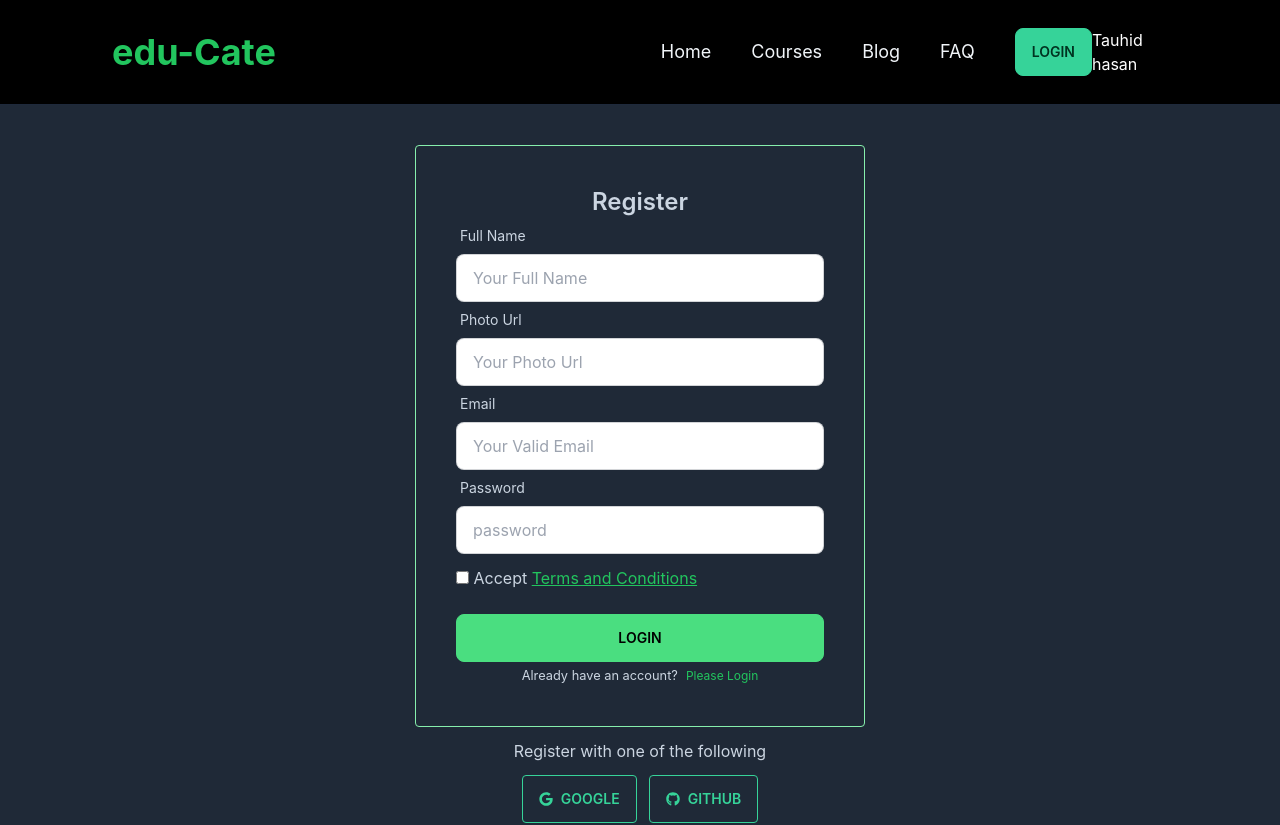
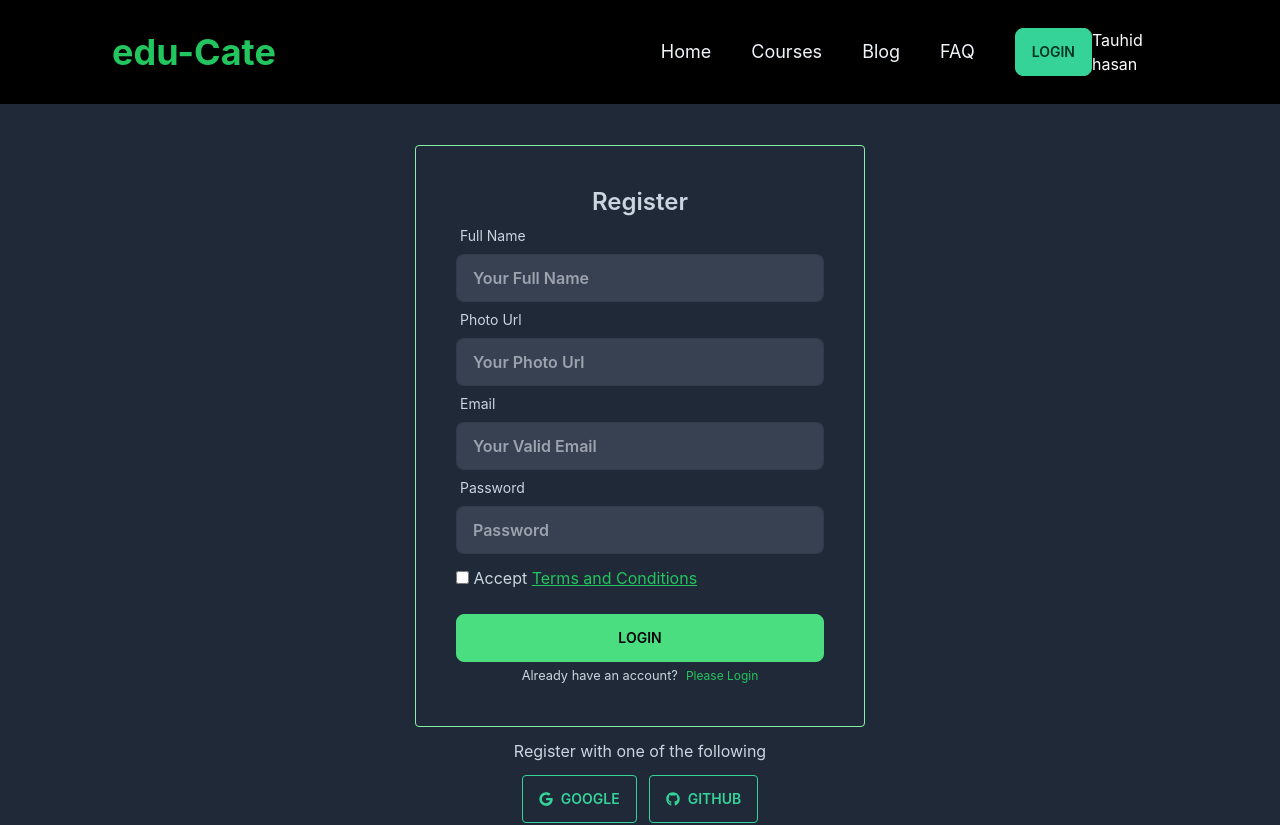
Before and after one commit to tauhid-hasan-dev/edu-cate-ed-tech-client, a React (Create React App) app: page /register in a window 1280 px wide. Shown: the top 825 px of the page. Built offline with nearby package versions, Linux system fonts and the light colour scheme.

Commit message:
getting user details to create user

```diff
--- a/src/components/Login/Register/Register.js
+++ b/src/components/Login/Register/Register.js
@@ -1,35 +1,51 @@
-import React from 'react';
+import React, { useContext } from 'react';
 import { FaGithub, FaGoogle } from 'react-icons/fa';
 import { Link } from 'react-router-dom';
+import { AuthContext } from '../../../contexts/AuthProvider';
+
 
 const Register = () => {
+
+    const { createUser } = useContext(AuthContext);
+    console.log(createUser);
+
+    const handleSignUp = (event) => {
+        event.preventDefault();
+        const form = event.target;
+        const name = form.name.value;
+        const email = form.email.value;
+        const photoURL = form.photourl.value;
+        const password = form.password.value;
+        console.log(name, email, photoURL, password);
+    }
+
     return (
         <div className='px-5 lg:px-20  py-10  flex flex-col items-center text-slate-300 bg-gray-800'>
-            <form className="p-7 lg:p-10  border rounded border-green-300 w-[350px]   lg:w-[450px] " >
+            <form onSubmit={handleSignUp} className="p-7 lg:p-10  border rounded border-green-300 w-[350px]   lg:w-[450px] " >
                 <p className='text-center text-2xl  font-semibold'>Register</p>
                 <div className="form-control">
                     <label className="label">
                         <span className="label-text text-slate-300">Full Name</span>
                     </label>
-                    <input type="text" name='name' placeholder="Your Full Name" className="input input-bordered " required />
+                    <input type="text" name='name' placeholder="Your Full Name" className="input input-bordered text-green-400 font-semibold bg-gray-700" required />
                 </div>
                 <div className="form-control">
                     <label className="label">
                         <span className="label-text text-slate-300">Photo Url</span>
                     </label>
-                    <input type="text" name='photourl' placeholder="Your Photo Url" className="input input-bordered " required />
+                    <input type="text" name='photourl' placeholder="Your Photo Url" className="input input-bordered text-green-400 font-semibold bg-gray-700" required />
                 </div>
                 <div className="form-control">
                     <label className="label">
                         <span className="label-text text-slate-300">Email</span>
                     </label>
-                    <input type="email" name='email' placeholder="Your Valid Email" className="input input-bordered " required />
+                    <input type="email" name='email' placeholder="Your Valid Email" className="input input-bordered text-green-400 font-semibold bg-gray-700" required />
                 </div>
                 <div className="form-control">
                     <label className="label">
                         <span className="label-text text-slate-300">Password</span>
                     </label>
-                    <input type="password" name='password' placeholder="password" className="input input-bordered" required />
+                    <input type="password" name='password' placeholder="Password" className="input input-bordered text-green-400 font-semibold bg-gray-700" required />
 
                 </div>
                 <div className='text-red-600 bg-red-100 mb-3 mt-2 '>
@@ -42,7 +58,7 @@ const Register = () => {
                     </>}</label>
                 </div>
                 <div className="form-control mt-6">
-                    <button className="btn  text-black border-btn-color hover:bg-green-500 hover:border-green-500 bg-green-400 border-green-400">Login</button>
+                    <button type='submit' className="btn  text-black border-btn-color hover:bg-green-500 hover:border-green-500 bg-green-400 border-green-400">Login</button>
                 </div>
                 <div className="text-center">
                     <small className="mr-2">Already have an account?</small>
--- a/src/contexts/AuthProvider.js
+++ b/src/contexts/AuthProvider.js
@@ -1,11 +1,20 @@
 import React, { createContext } from 'react';
+import { createUserWithEmailAndPassword, getAuth } from "firebase/auth";
+import app from '../firebase/firebase.config';
 
+const auth = getAuth(app);
 export const AuthContext = createContext();
 
 const AuthProvider = ({ children }) => {
 
+    const createUser = (email, password) => {
+        return createUserWithEmailAndPassword(auth, email, password)
+    }
     const user = { displayName: "Tauhid hasan" }
-    const value = { user }
+
+
+
+    const value = { user, createUser }
 
     return (
         <AuthContext.Provider value={value} >
```
